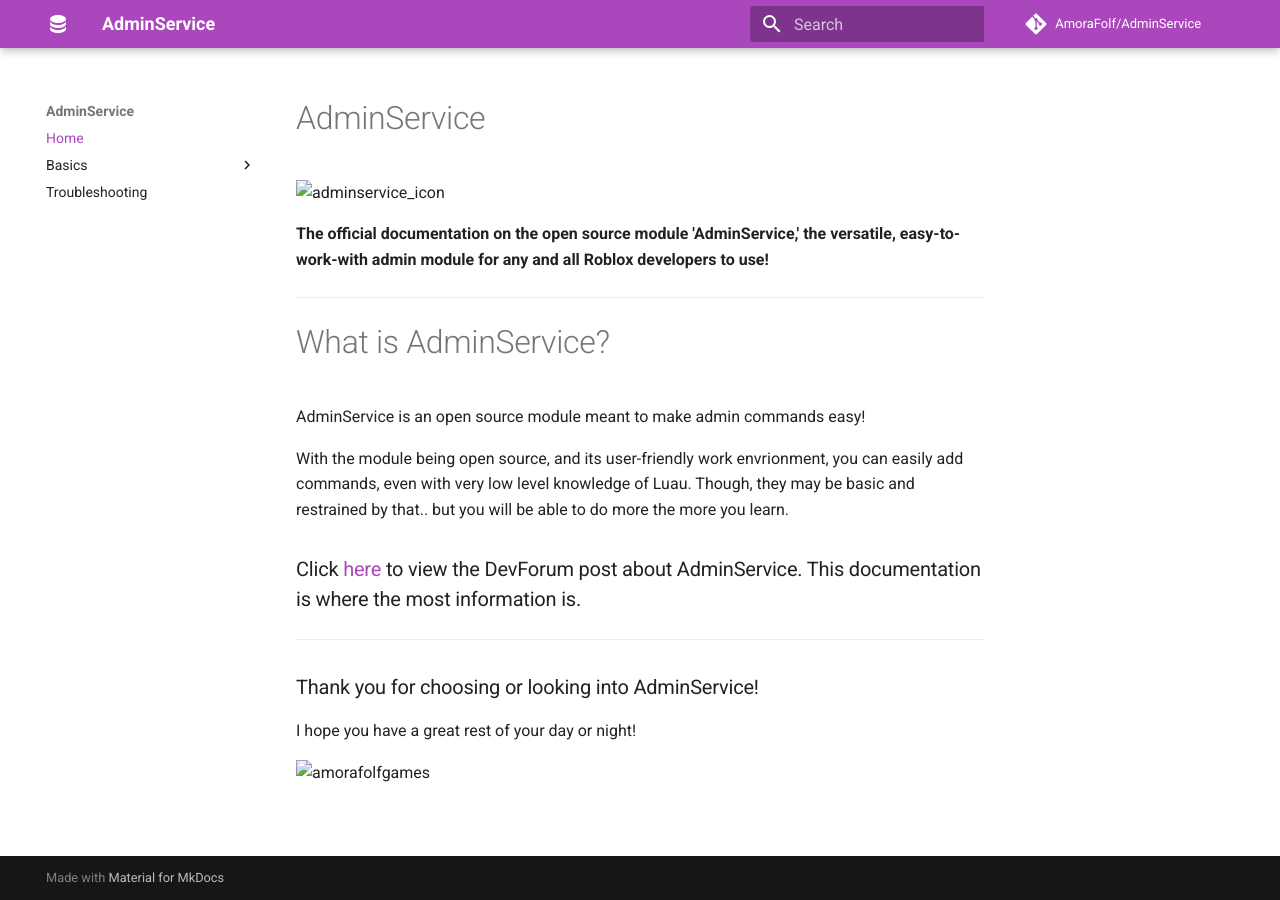
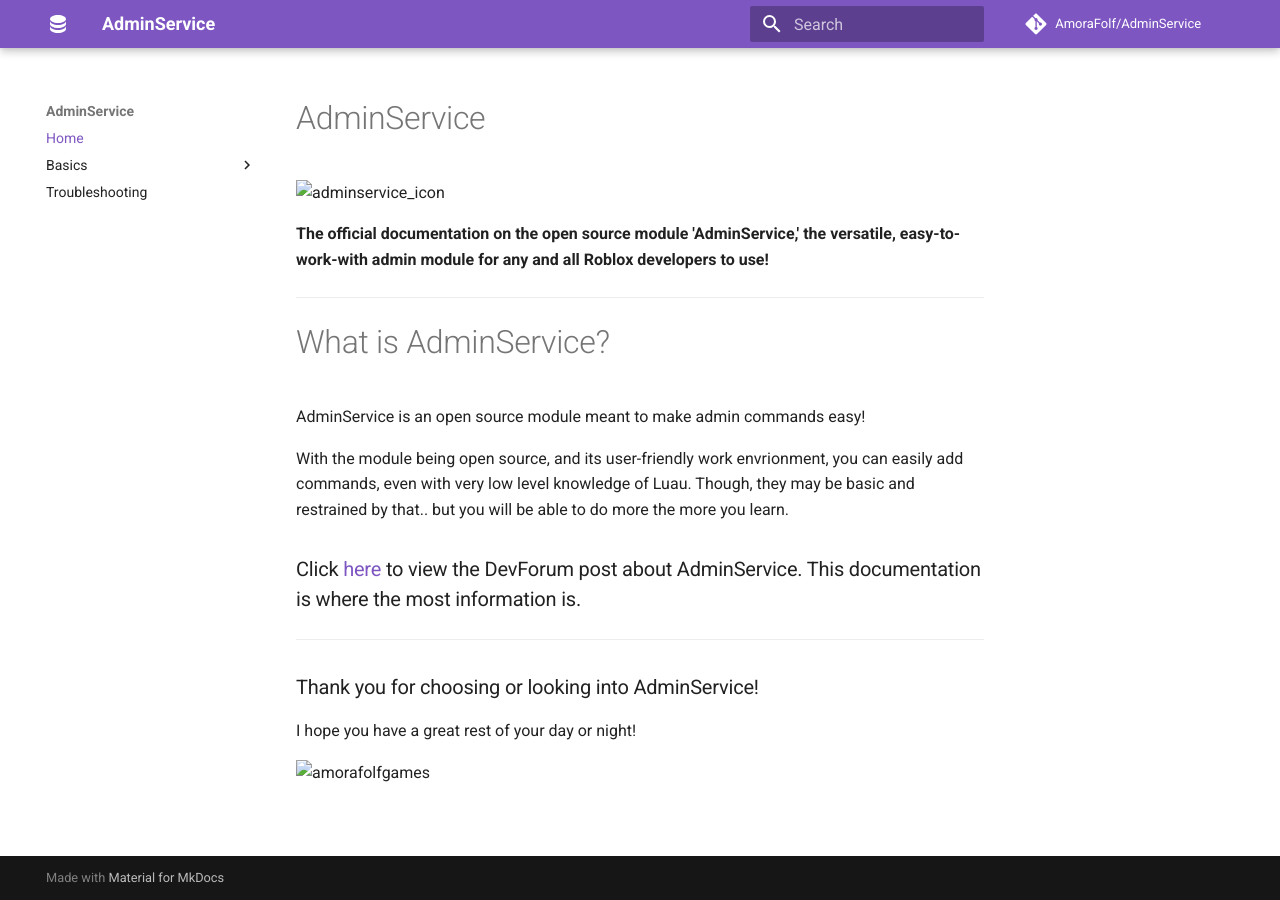
Before and after one commit to AmoraFolf/AdminService, an MkDocs documentation site: the page built from docs/home.md, in a window 1280 px wide. Built offline with MkDocs 1.6.1 and Material for MkDocs 9.7.7, drawn with Linux system fonts in a browser that asks for light colours; comment, search, counter and statistics services are not loaded.

Commit message:
Update mkdocs.yml

```diff
--- a/mkdocs.yml
+++ b/mkdocs.yml
@@ -10,7 +10,7 @@
   name: material
   favicon: ../images/logos/AG_64.png
   palette:
-    primary: "Purple"
+    primary: "Deep Purple"
     accent: "Deep Purple"
 
 nav:
```
